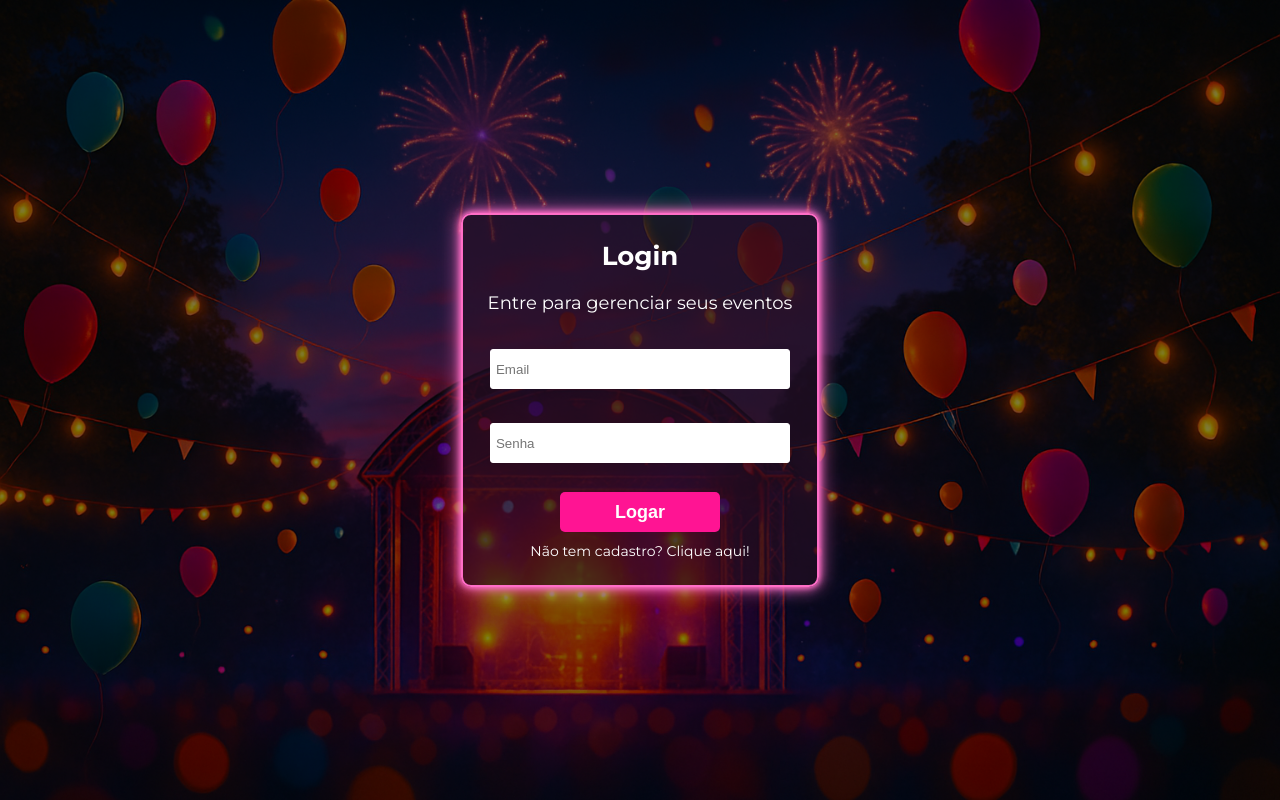
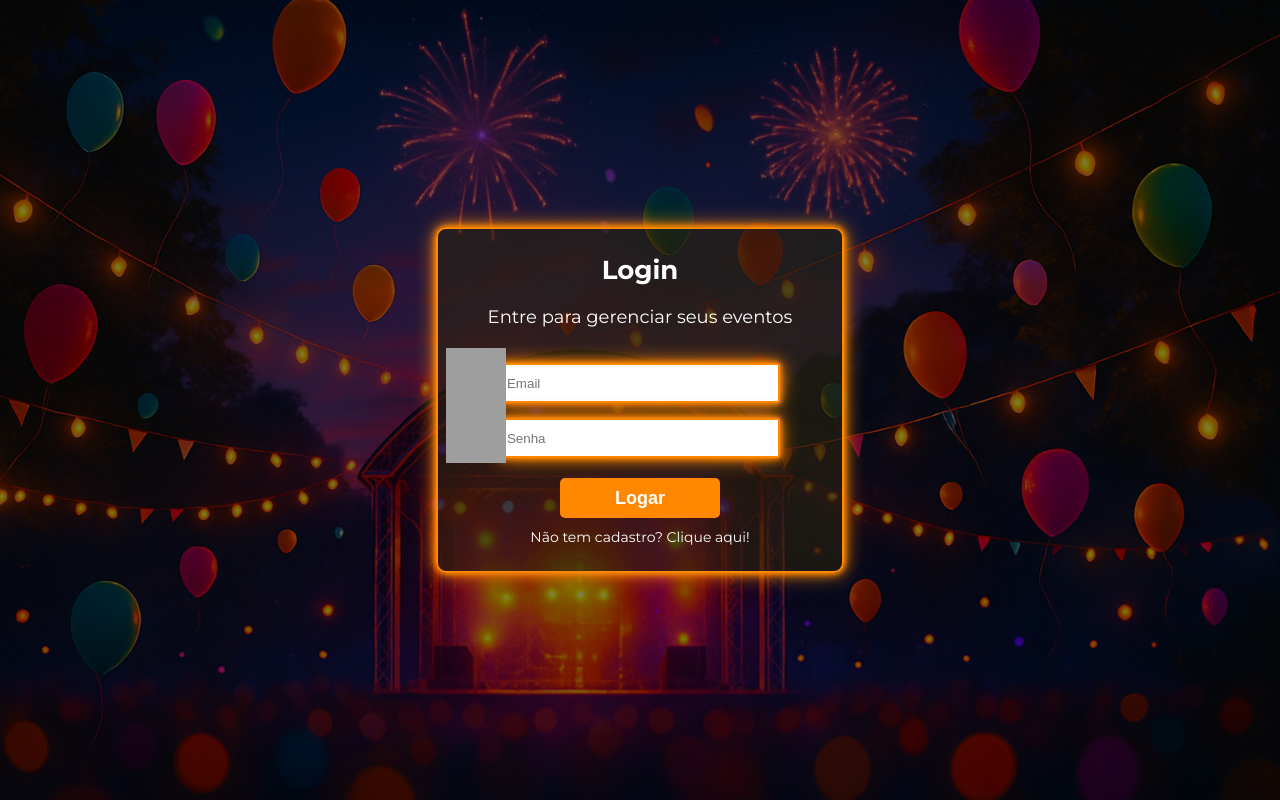
Before and after one commit to Gisele-Nuness/projeto-cadastro-de-eventos, a PHP site: page /login.html in a window 1280 px wide. Run offline with PHP 8.4, Linux system fonts and the light colour scheme; grey boxes are pictures that could not be loaded.

Commit message:
alterações no layout da tela de login

```diff
--- a/css/dashboard.css
+++ b/css/dashboard.css
@@ -55,7 +55,7 @@ h1 {
 }
 
 button.sair .icon {
-    right: 160px !important;
+    right: 200px !important;
 }
 
 button {
--- a/css/login.css
+++ b/css/login.css
@@ -49,9 +49,9 @@ main::before {
 }
 
 .formulario {
-    background: #29102599;
-    border: 2px solid #FF6EC7;
-    box-shadow: 0 0 5px #FF6EC7, 0 0 10px #FF6EC7, 0 0 20px #FF6EC7;
+    background: #29231099;
+    border: 2px solid #FF8800;
+    box-shadow: 0 0 5px #FF8800, 0 0 10px #FF8800, 0 0 20px #FF8800;
     border-radius: 10px;
     display: flex;
     flex-direction: column;
@@ -59,6 +59,7 @@ main::before {
     align-items: center;
     color: #333;
     padding: 25px;
+    padding-inline: 50px;
     margin: 20px;
 }
 
@@ -77,16 +78,28 @@ main::before {
 .estilo-input {
     margin-top: 15px;
     gap: 50px;
-    width: 300px;
+    width: 280px;
     height: 40px;
     border-radius: 3px;
     padding: 5px;
-    border: 1px solid #ffffff;
+    border: 2px solid #FF8800;
+    box-shadow: 0 0 5px #FF8800, 0 0 10px #FF8800, 0 0 20px #FF8800;
+}
 
+.login {
+    display: flex;
+    flex-direction: row;
+}
+
+.img {
+    width: 60px;
+    height: 60px;
+    position: absolute;
+    left: 30px;
 }
 
 .btn-logar {
-    background-color: 	#FF1493;
+    background-color: 	#FF8800;
     color: #fff;
     font-size: 18px;
     font-weight: 700;
@@ -96,7 +109,7 @@ main::before {
     border: none;
     cursor: pointer;
     transition: 0.5s;
-    margin-top: 10px;
+    margin-top: 20px;
 }
 
 
--- a/login.html
+++ b/login.html
@@ -16,8 +16,17 @@
                 <h1>Login</h1>
                 <p>Entre para gerenciar seus eventos</p>
 
-                <input class="estilo-input" type="email" name="email" id="loginEmail" placeholder="Email" required><br>
-                <input class="estilo-input" type="password" name="senha" id="loginSenha" placeholder="Senha" required><br>
+                <div class="login">
+                    <img src="./img/nome.png" alt="" class="img">
+                    <input class="estilo-input" type="email" name="email" id="loginEmail" placeholder="Email" required><br>
+                </div>
+
+
+                <div class="login">
+                    <img src="./img/senha.png" alt="" class="img">
+                     <input class="estilo-input" type="password" name="senha" id="loginSenha" placeholder="Senha" required><br>
+                </div>
+
 
                 <input href="painel.html" class="btn-logar" type="submit" value="Logar">
                 <a href="cadastro.html" class="clique">Não tem cadastro? Clique aqui!</a>
```
